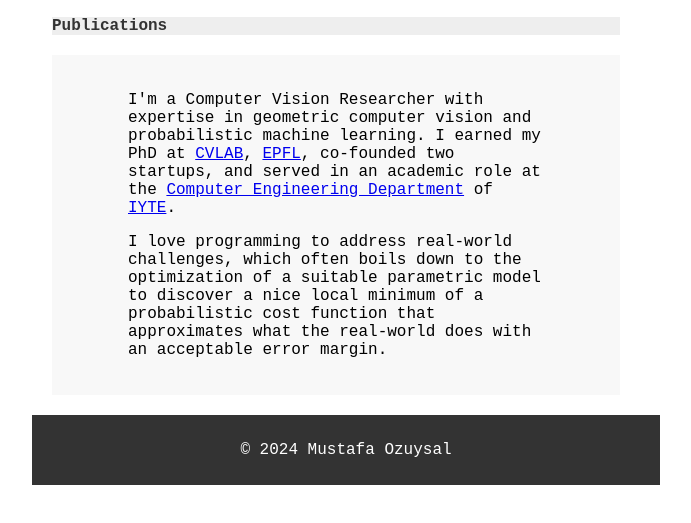
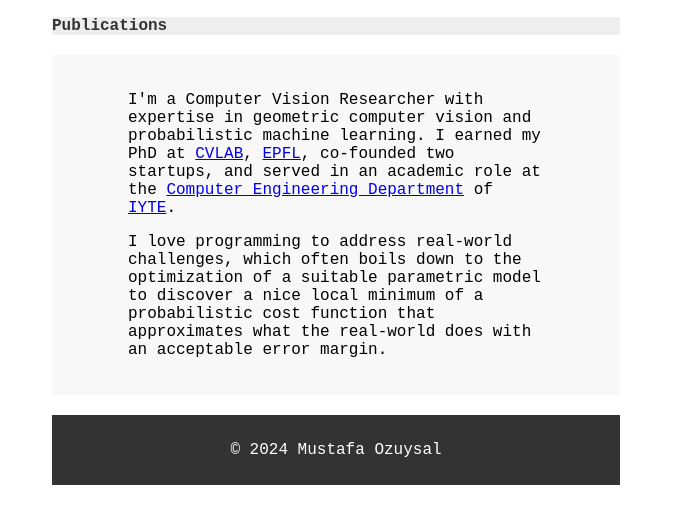
Before and after one commit to mozuysal/mozuysal.github.io, a plain HTML site: page index.html in a window 1280 px wide. Shown: the part 123-646 px from the top of the page, without its empty margins (304-995 px from the left). Drawn offline with Linux system fonts and the light colour scheme; a script that the page names is missing.

Commit message:
fix oversized footer

```diff
--- a/styles.css
+++ b/styles.css
@@ -54,7 +54,4 @@ footer {
     text-align: center;
     padding: 10px;
     bottom: 0;
-    max-width: 38em;
-    margin: 0 auto;
-    width: 100%;
 }
```
